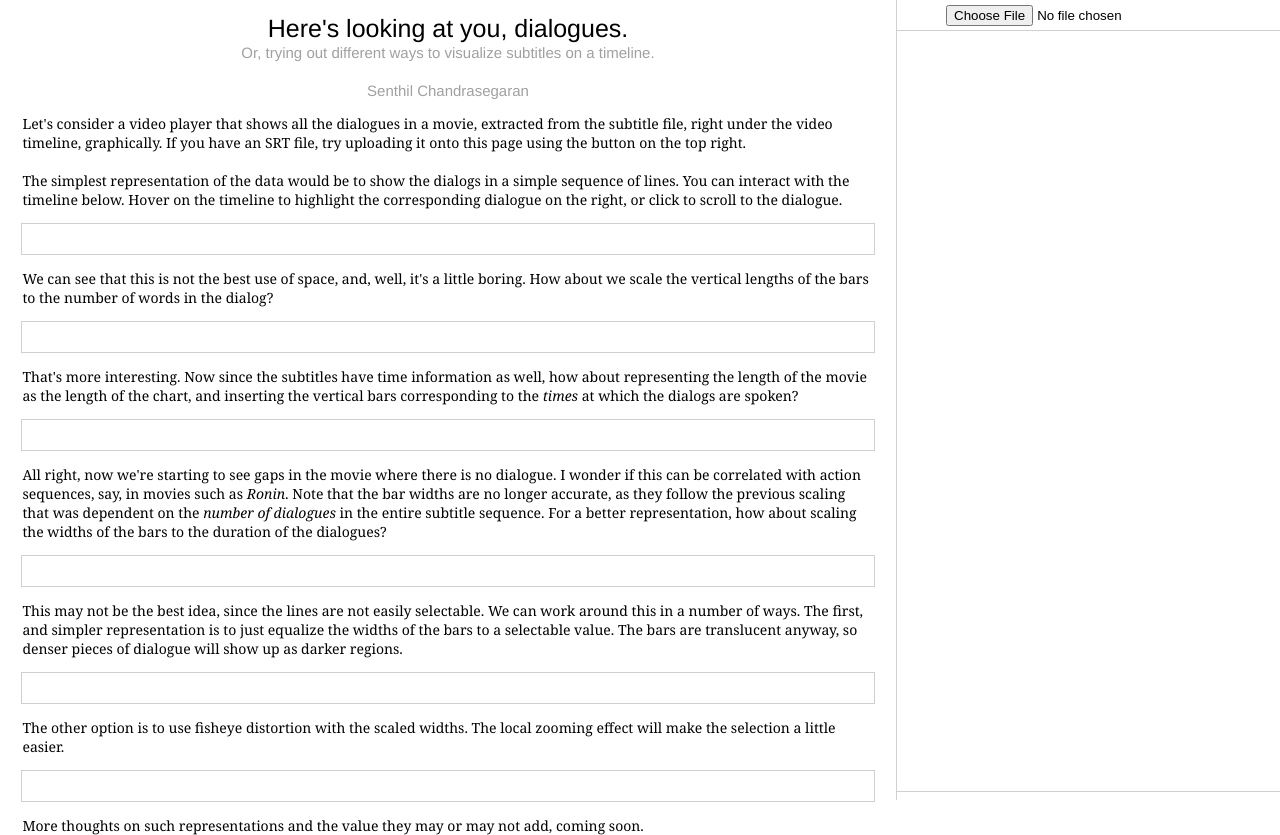
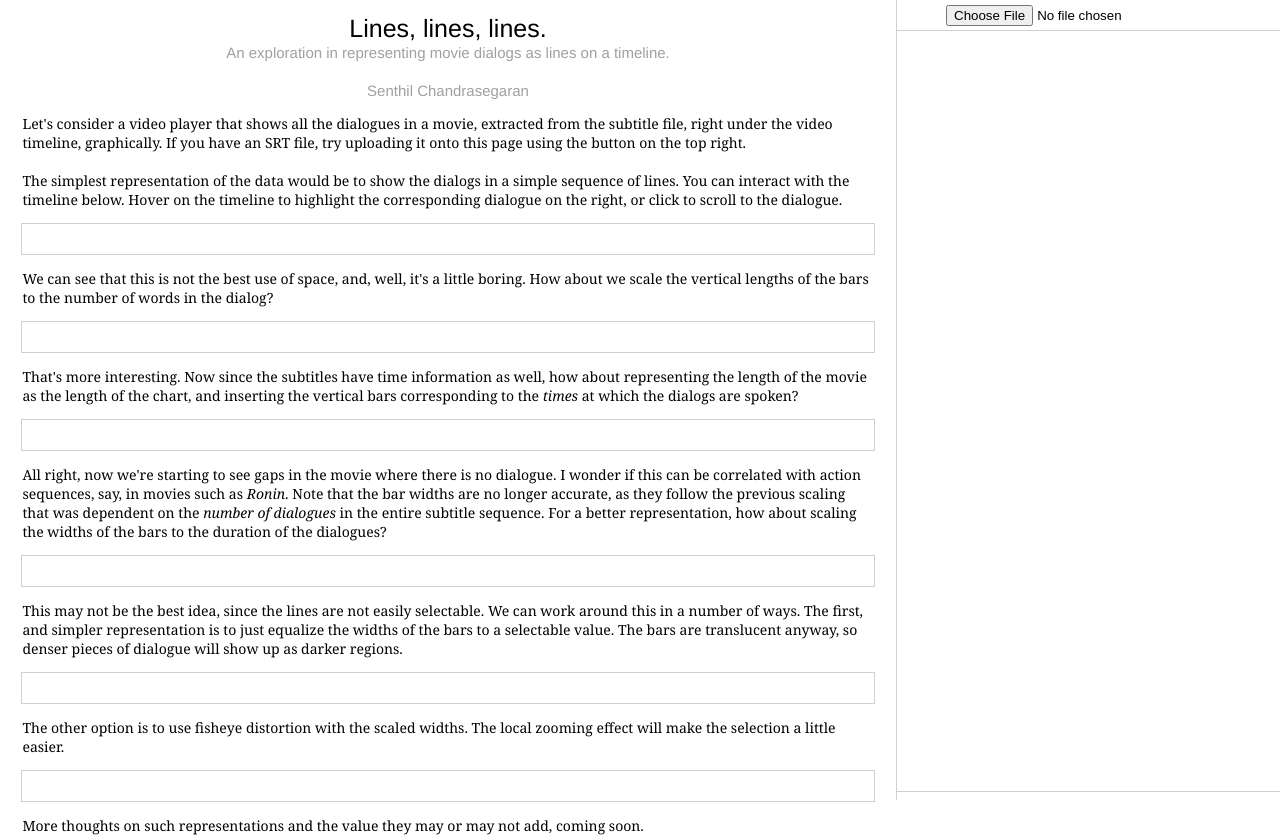
Before and after one commit to senthilchandrasegaran/lines, a plain HTML site: page subtitles.html in a window 1280 px wide. Drawn offline with Linux system fonts and the light colour scheme.

Commit message:
updated link to website. Also tried to make the title less corny.

```diff
--- a/subtitles.html
+++ b/subtitles.html
@@ -93,27 +93,6 @@ li{
   max-width: 250px;
 }
 
-/*
-// Creates a small triangle extender for the tooltip
-.d3-tip:before {
-  box-sizing: border-box;
-  display: inline;
-  font-size: 10px;
-  width: 100%;
-  line-height: 1;
-  color: rgba(0, 0, 0, 0.8);
-  content: "\25B2";
-  position: absolute;
-  text-align: center;
-}
-
-.d3-tip.n:after {
-  margin: -1px 0 0 0;
-  top: 100%;
-  left: 0;
-}
-*/
-
 </style>
 <script type="text/javascript" src="./javascripts/d3.v3.min.js"></script>
 <script type="text/javascript" src="./javascripts/d3.tooltip.js"></script>
@@ -133,11 +112,11 @@ li{
 <div id="explanation">
   <p align="center">
   <span class="header">
-    Here's looking at you, dialogues.
+    Lines, lines, lines.
   </span>
   <br>
   <span class="author">
-    Or, trying out different ways to visualize subtitles on a timeline.
+    An exploration in representing movie dialogs as lines on a timeline.
     <br><br>
     Senthil Chandrasegaran
   </span>
```
Also changed, not shown: 2 other files.
